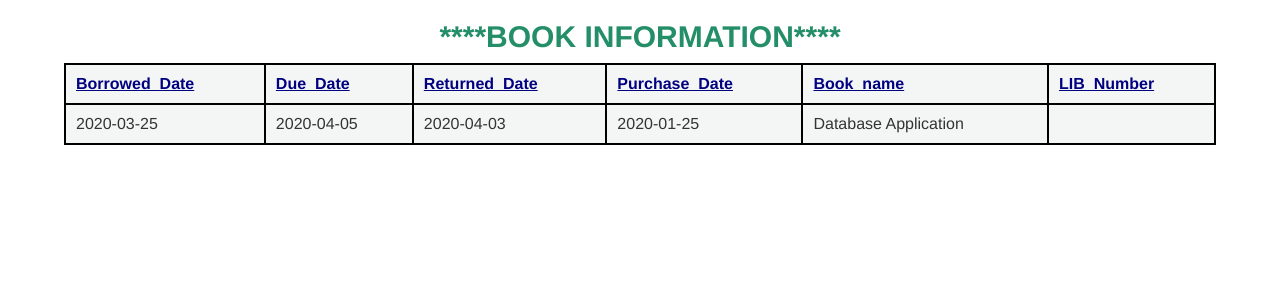
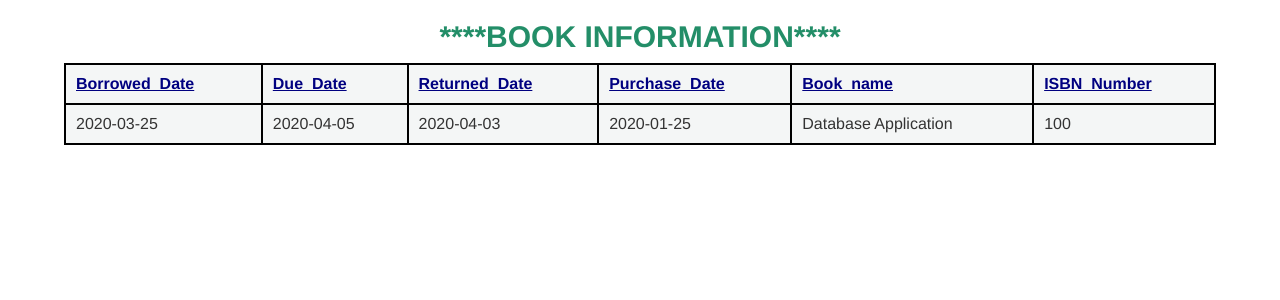
Before and after one commit to SadikshaAryal1/Database-Assignment8-4147125, a PHP site: the page made by BOOK INFORMATION.php in a window 1280 px wide. Shown: the part 132-432 px from the top of the page. Run offline with PHP 8.4, Linux system fonts and the light colour scheme; data comes from the database, SQL or seed files in the repository; data that the repository does not hold is empty; a stand-in replaces the project's code that opens the database connection.

Commit message:
Book Information

```diff
--- a/BOOK INFORMATION.php
+++ b/BOOK INFORMATION.php
@@ -18,7 +18,7 @@ header('location:AddSA.php');
 <html lang="en">
 <head>
 
-  <title>Bootstrap Example</title>
+  <title>Library System Example</title>
   <meta charset="utf-8">
   <meta name="viewport" content="width=device-width, initial-scale=1">
   <link rel="stylesheet" href="https://maxcdn.bootstrapcdn.com/bootstrap/3.4.1/css/bootstrap.min.css">
@@ -123,7 +123,7 @@ $result = $conn->query("select * from Book");
   <td><strong><font color=navy><u>Returned_Date</strong></u></font></td>
   <td><strong><font color=navy><u>Purchase_Date</strong></u></font></td>
   <td><strong><font color=navy><u>Book_name</strong></u></font></td>
-  <td><strong><font color=navy><u>LIB_Number</strong></u></font></td>
+  <td><strong><font color=navy><u>ISBN_Number</strong></u></font></td>
 </tr>
 
 <?php
@@ -140,7 +140,7 @@ if ($result->num_rows > 0) {
     <td>{$row['Returned_Date']}</td>
     <td>{$row['Purchase_Date']}</td>
     <td>{$row['Book_name']}</td>
-    <td>{$row['LIB_Number']}</td>
+    <td>{$row['ISBN_Number']}</td>
 </tr>\n";
     }
 } else {
```
